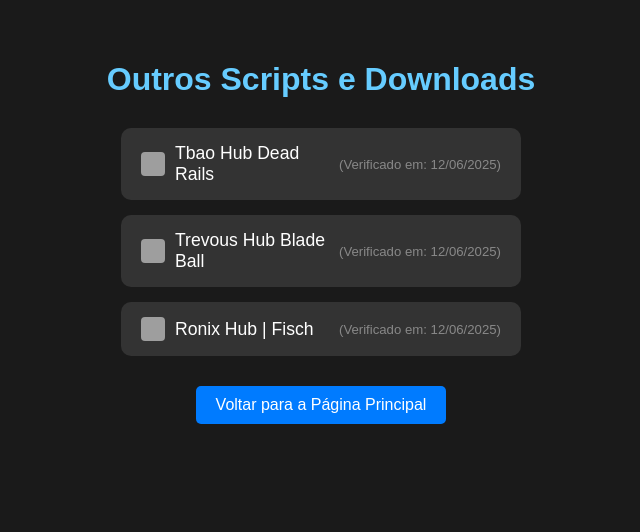
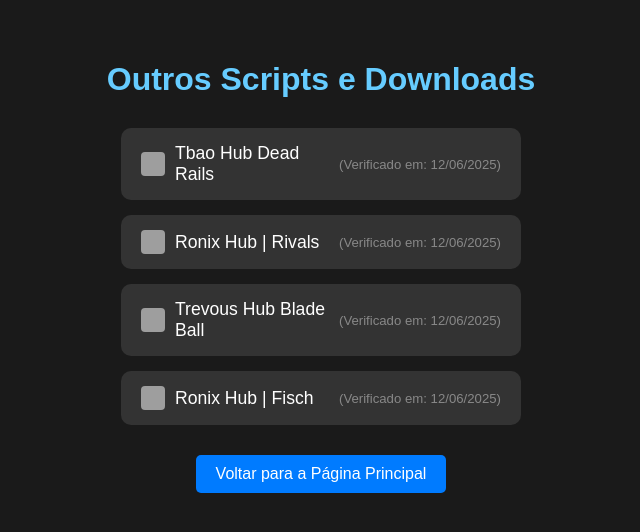
Before and after one commit to king-hacker-official/proller-executor.github.io, a plain HTML site: page Scripts.html in a window 1280 px wide. Shown: the whole page, without its empty margins (319-959 px from the left). Drawn offline with Linux system fonts and the light colour scheme; grey boxes are pictures that could not be loaded.

Commit message:
Update Scripts.html

```diff
--- a/Scripts.html
+++ b/Scripts.html
@@ -74,6 +74,11 @@
     <a class="link" href="https://paste.ee/r/BKSTi8B7" target="_blank">
       <img src="https://i.imgur.com/lyskyis.png" alt="Tbao Hub Logo" />
       Tbao Hub Dead Rails <span class="last-updated">(Verificado em: 12/06/2025)</span>
+   <a class="link" href="https://paste.ee/r/B9d1ufgN" target="_blank">
+  <img src="https://i.imgur.com/X6AhTgD.png" alt="Ronix Hub Rivals Logo" />
+  Ronix Hub | Rivals <span class="last-updated">(Verificado em: 12/06/2025)</span>
+</a>
+
     </a>
 
     <a class="link" href="https://paste.ee/r/EBMngLn5" target="_blank">
@@ -84,6 +89,7 @@
     <a class="link" href="https://paste.ee/r/3Oonxn0b" target="_blank">
       <img src="http://googleusercontent.com/image_collection/image_retrieval/15764016751910623285" alt="Ronix Hub Fisch Logo" />
       Ronix Hub | Fisch <span class="last-updated">(Verificado em: 12/06/2025)</span>
+
     </a>
 
     </div>
```
